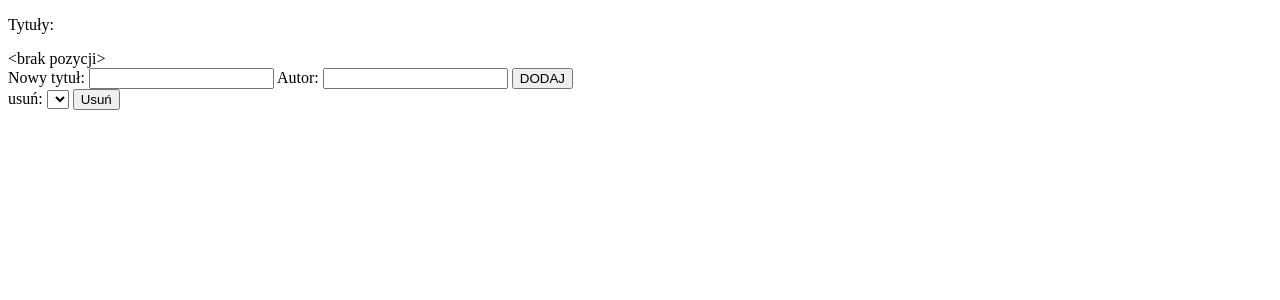
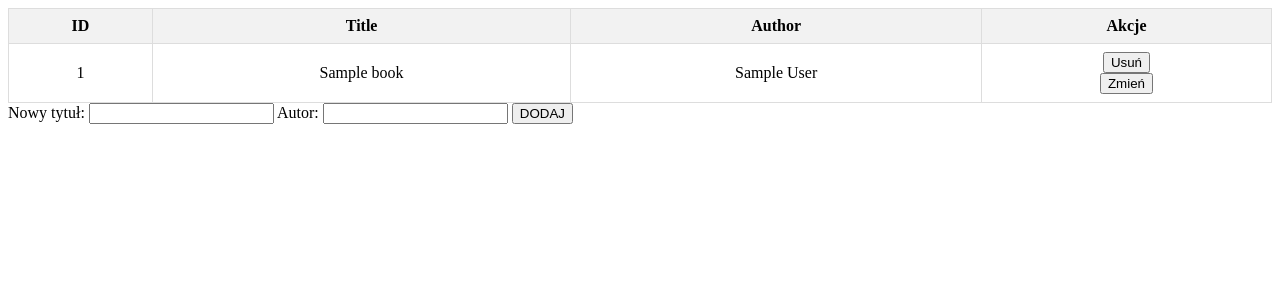
Before and after one commit to markiewiczl/LearnTS, a Node project: template views/index.ejs in a window 1280 px wide. Shown: the top 300 px of the page. Run offline with Node 20 templates, Linux system fonts and the light colour scheme; the template is opened without the code that fills it: most values are stand-ins (such as "Sample title", 1, 10 or a date in 2020); lists and menus that the app fills with data are empty.

Commit message:
add ts, mysql and book entity

```diff
--- /dev/null
+++ b/src/app.ts
@@ -0,0 +1,84 @@
+import {Request, Response} from "express";
+import {AppDataSource} from "./data-source";
+import {Book} from "./entity/Book";
+
+
+const http = require('http');
+const express = require('express');
+const app = express();
+const bodyParser = require('body-parser');
+const util = require("util");
+var urlencodedParser = bodyParser.urlencoded({ extended: false });
+app.set('view engine', 'ejs');
+app.use(bodyParser.urlencoded({ extended: true }));
+app.use(bodyParser.json());
+
+const name = null;
+const author = null;
+
+const book = AppDataSource.getRepository(Book);
+
+app.get('/', async (req: Request, res: Response) => {
+    const books = await book.find();
+
+    if (!books) {
+        return res.status(404).send('Book not found');
+    }
+
+    return res.render('index', {books: books});
+});
+
+app.post('/add', async (req: Request, res: Response) => {
+    const newBook = new Book();
+    const name = req.body.name;
+    const author = req.body.author;
+    console.log(name, author)
+    newBook.name = name
+    newBook.author = author
+    await AppDataSource.manager.save(newBook);
+
+    const books = await book.find();
+
+    if (!books) {
+        return res.status(404).send('Book not found');
+    }
+
+    return res.render('index', {books: books});
+});
+
+app.post('/delete/:id', async (req: Request, res: Response) => {
+
+    const bookRepository = AppDataSource.getRepository(Book)
+    // @ts-ignore
+    const bookRemoved = await bookRepository.findOneBy({id: req.params.id})
+    if (bookRemoved?.id)
+    await bookRepository.remove(bookRemoved)
+
+    const books = await book.find();
+
+    if (!books) {
+        return res.status(404).send('Book not found');
+    }
+
+    return res.render('index', {books: books});
+});
+
+app.post('/update/:id', async (req: Request, res: Response) => {
+
+    const bookRepository = AppDataSource.getRepository(Book)
+    // @ts-ignore
+    const bookUpdated = await bookRepository.findOneBy({id: req.params.id})
+    // @ts-ignore
+    bookUpdated.name = req.body.name
+    // @ts-ignore
+    bookUpdated.author = req.body.author
+
+    await AppDataSource.manager.save(bookUpdated);
+
+    return res.render('update_book', {book: bookUpdated, id: req.params.id});
+});
+
+const port = process.env.PORT || 3001;
+app.listen(port, () => {
+    console.log("App is running")
+})
--- a/views/index.ejs
+++ b/views/index.ejs
@@ -2,40 +2,64 @@
 <html lang="en">
 <head>
     <title>Tytuły</title>
+    <style>
+        table {
+            border-collapse: collapse;
+            width: 100%;
+        }
+
+        th, td {
+            text-align: center;
+            padding: 8px;
+            border: 1px solid #ddd;
+        }
+
+        th {
+            background-color: #f2f2f2;
+        }
+        dupa {
+            display: inline;
+        }
+    </style>
 </head>
 <body>
-<p>Tytuły:</p>
-    <% if (messages.length) { %>
-        <ul>
-            <% for(var i = 0; i < messages.length; i++) { %>
-            <li>Tytuł: <%= messages[i] %> Autor:
-                <% if(author[i]) { %>
-                    <%= author[i] %>
-                    <% } else { %>
-                    -
-                    %< } %></li>
-                 <% } %>
-            <% } %>
-        </ul>
-    <% } else { %>
-        <span>&lt;brak pozycji&gt;</span>
-    <% } %>
-    <form action="/msg" method="post">
+<table class="border-1px">
+    <thead>
+    <tr>
+        <th>ID</th>
+        <th>Title</th>
+        <th>Author</th>
+        <th>Akcje</th>
+    </tr>
+    </thead>
+    <tbody>
+    <% books.forEach((book) => { %>
+        <tr>
+            <td><%= book.id %></td>
+            <td><%= book.name %></td>
+            <td><%= book.author %></td>
+            <td>
+                <div class="dupa">
+                <form method="POST" action="/delete/<%= book.id %>">
+                    <input type="submit" value="Usuń">
+                </form>
+                <form method="POST" action="/update/<%= book.id %>">
+                    <input type="submit" value="Zmień">
+                </form>
+                </div>
+            </td>
+        </tr>
+    <% }); %>
+    </tbody>
+</table>
 
-        <label for="frontmessage">Nowy tytuł: </label>
-        <input id="frontmessage" type="text" name="frontmessage">
-        <label for="author">Autor: </label>
-        <input id="author" type="text" name="author">
-        <input type="submit" value="DODAJ">
-    </form>
-    <form method="POST" action="/delete">
-        <label for="removedAuthor">usuń:</label>
-        <select name="removedAuthor" id="removedAuthor">
-            <% messages.forEach(function(message) { %>
-                <option value="<%= message %>"><%= message %></option>
-            <% }); %>
-        </select>
-        <input type="submit" value="Usuń">
-    </form>
+<form action="/add" method="POST">
+
+    <label for="name">Nowy tytuł: </label>
+    <input id="name" type="text" name="name">
+    <label for="author">Autor: </label>
+    <input id="author" type="text" name="author">
+    <input type="submit" value="DODAJ">
+</form>
 </body>
 </html>
```
Also changed, not shown: docker-compose.yml (+6 -15 lines), helloworld.js (deleted, +0 -33 lines), package.json (+16 -6 lines), src/data-source.ts (added, +22 -0 lines), src/entity/Book.ts (added, +15 -0 lines), tsconfig.json (added, +24 -0 lines), views/update_book.ejs (added, +33 -0 lines), README.md (added), 3 other files.
